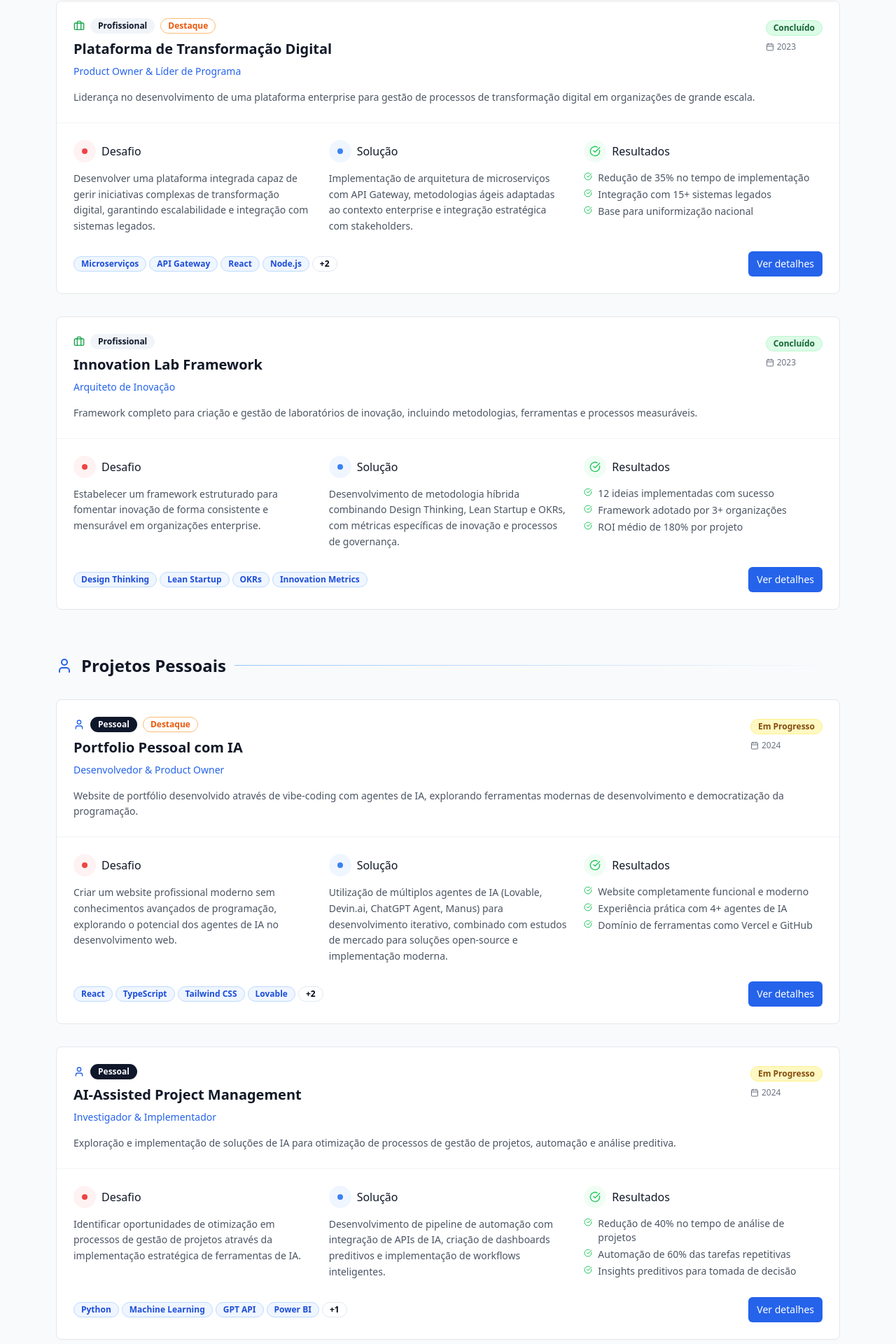
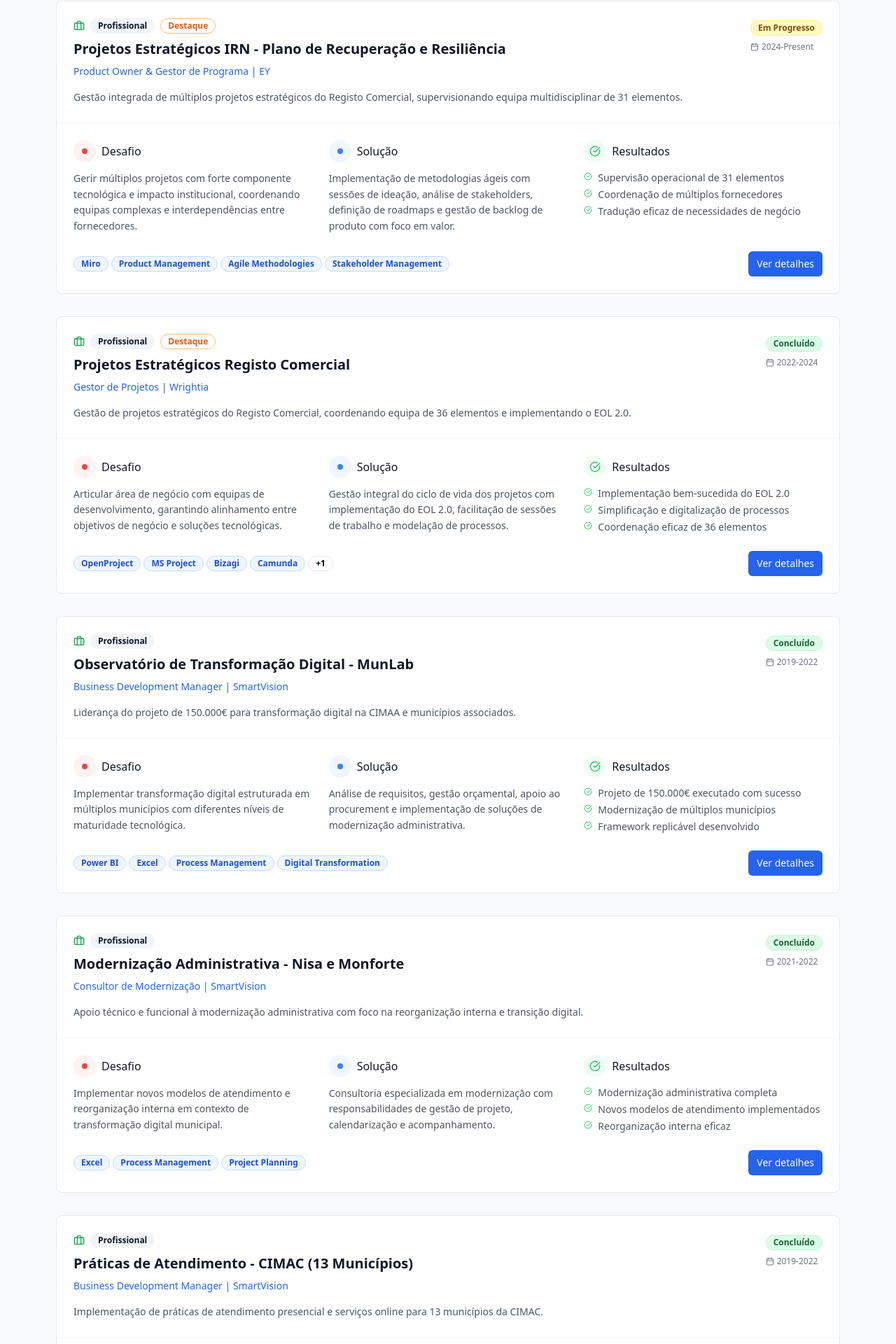
Before and after one commit to AlexandreLeonardo12/timeline-evolution, a React (Vite) app: page /projects in a window 1280 px wide. Shown: the part 359-2279 px from the top of the page at 70% size. Built offline with nearby package versions, Linux system fonts and the light colour scheme.

Commit message:
Refine project pages and CTAs
Adjusted the placement of the "transform ideas into results" call to action to appear on fewer pages. Added three new projects to the projects page: EY, Wrightia, and SmartVision, with detailed information for each.

```diff
--- a/src/contexts/LanguageContext.tsx
+++ b/src/contexts/LanguageContext.tsx
@@ -54,7 +54,7 @@ const translations = {
     'projects.viewDetails': 'Ver Detalhes',
 
     // Contact
-    'contact.title': 'Vamos transformar ideias em resultados concretos',
+    'contact.title': 'Prontos para o próximo desafio?',
     'contact.description': 'Se está a enfrentar desafios de transformação digital ou a procurar acelerar a inovação na sua organização, vamos conversar.',
     'contact.cta': 'Iniciar Conversa',
     'contact.email.title': 'Email Direto',
--- a/src/pages/Projects.tsx
+++ b/src/pages/Projects.tsx
@@ -22,80 +22,187 @@ interface Project {
 }
 
 const projects: Project[] = [
+  // Professional Projects - EY
+  {
+    id: 'ey-irn-prr',
+    title: 'Projetos Estratégicos IRN - Plano de Recuperação e Resiliência',
+    subtitle: 'Product Owner & Gestor de Programa | EY',
+    description: 'Gestão integrada de múltiplos projetos estratégicos do Registo Comercial, supervisionando equipa multidisciplinar de 31 elementos.',
+    type: 'professional',
+    status: 'in-progress',
+    year: '2024-Present',
+    challenge: 'Gerir múltiplos projetos com forte componente tecnológica e impacto institucional, coordenando equipas complexas e interdependências entre fornecedores.',
+    solution: 'Implementação de metodologias ágeis com sessões de ideação, análise de stakeholders, definição de roadmaps e gestão de backlog de produto com foco em valor.',
+    results: [
+      'Supervisão operacional de 31 elementos',
+      'Coordenação de múltiplos fornecedores',
+      'Tradução eficaz de necessidades de negócio',
+      'Validação contínua de incrementos de valor'
+    ],
+    technologies: ['Miro', 'Product Management', 'Agile Methodologies', 'Stakeholder Management'],
+    featured: true
+  },
+
+  // Professional Projects - Wrightia
+  {
+    id: 'wrightia-irn-rc',
+    title: 'Projetos Estratégicos Registo Comercial',
+    subtitle: 'Gestor de Projetos | Wrightia',
+    description: 'Gestão de projetos estratégicos do Registo Comercial, coordenando equipa de 36 elementos e implementando o EOL 2.0.',
+    type: 'professional',
+    status: 'completed',
+    year: '2022-2024',
+    challenge: 'Articular área de negócio com equipas de desenvolvimento, garantindo alinhamento entre objetivos de negócio e soluções tecnológicas.',
+    solution: 'Gestão integral do ciclo de vida dos projetos com implementação do EOL 2.0, facilitação de sessões de trabalho e modelação de processos.',
+    results: [
+      'Implementação bem-sucedida do EOL 2.0',
+      'Simplificação e digitalização de processos',
+      'Coordenação eficaz de 36 elementos',
+      'Alinhamento estratégico entre negócio e tecnologia'
+    ],
+    technologies: ['OpenProject', 'MS Project', 'Bizagi', 'Camunda', 'Excel Avançado'],
+    featured: true
+  },
+
+  // Professional Projects - SmartVision
+  {
+    id: 'smartvision-munlab',
+    title: 'Observatório de Transformação Digital - MunLab',
+    subtitle: 'Business Development Manager | SmartVision',
+    description: 'Liderança do projeto de 150.000€ para transformação digital na CIMAA e municípios associados.',
+    type: 'professional',
+    status: 'completed',
+    year: '2019-2022',
+    challenge: 'Implementar transformação digital estruturada em múltiplos municípios com diferentes níveis de maturidade tecnológica.',
+    solution: 'Análise de requisitos, gestão orçamental, apoio ao procurement e implementação de soluções de modernização administrativa.',
+    results: [
+      'Projeto de 150.000€ executado com sucesso',
+      'Modernização de múltiplos municípios',
+      'Framework replicável desenvolvido',
+      'ROI superior às expectativas'
+    ],
+    technologies: ['Power BI', 'Excel', 'Process Management', 'Digital Transformation'],
+    featured: false
+  },
+
+  {
+    id: 'smartvision-nisa-monforte',
+    title: 'Modernização Administrativa - Nisa e Monforte',
+    subtitle: 'Consultor de Modernização | SmartVision',
+    description: 'Apoio técnico e funcional à modernização administrativa com foco na reorganização interna e transição digital.',
+    type: 'professional',
+    status: 'completed',
+    year: '2021-2022',
+    challenge: 'Implementar novos modelos de atendimento e reorganização interna em contexto de transformação digital municipal.',
+    solution: 'Consultoria especializada em modernização com responsabilidades de gestão de projeto, calendarização e acompanhamento.',
+    results: [
+      'Modernização administrativa completa',
+      'Novos modelos de atendimento implementados',
+      'Reorganização interna eficaz',
+      'Transição digital bem-sucedida'
+    ],
+    technologies: ['Excel', 'Process Management', 'Project Planning'],
+    featured: false
+  },
+
+  {
+    id: 'smartvision-cimac',
+    title: 'Práticas de Atendimento - CIMAC (13 Municípios)',
+    subtitle: 'Business Development Manager | SmartVision',
+    description: 'Implementação de práticas de atendimento presencial e serviços online para 13 municípios da CIMAC.',
+    type: 'professional',
+    status: 'completed',
+    year: '2019-2022',
+    challenge: 'Uniformizar práticas de atendimento e implementar serviços online em 13 municípios com diferentes realidades operacionais.',
+    solution: 'Reengenharia de processos de front-office e back-office com modelação BPMN e implementação de soluções digitais.',
+    results: [
+      'Atendimento uniformizado em 13 municípios',
+      'Serviços online implementados',
+      'Processos otimizados e documentados',
+      'Eficiência operacional aumentada'
+    ],
+    technologies: ['BPMN', 'Bonita Studio', 'Word', 'Excel'],
+    featured: false
+  },
+
+  {
+    id: 'smartvision-lajes-pico',
+    title: 'Atendimento Multicanal - Lajes do Pico',
+    subtitle: 'Consultor & Gestor de Projeto | SmartVision',
+    description: 'Implementação do novo modelo de atendimento multicanal no projeto "LAJES DO PICO +PERTO DOS MUNÍCIPES".',
+    type: 'professional',
+    status: 'completed',
+    year: '2020-2022',
+    challenge: 'Desenvolver e implementar modelo de atendimento multicanal adaptado às necessidades específicas do município.',
+    solution: 'Consultoria especializada com gestão completa de projeto, incluindo calendarização, entrega de marcos e reporte ao executivo.',
+    results: [
+      'Modelo multicanal implementado',
+      'Proximidade aos munícipes aumentada',
+      'Eficiência no atendimento melhorada',
+      'Satisfação dos cidadãos elevada'
+    ],
+    technologies: ['BPMN', 'Bonita Studio', 'Word', 'Excel'],
+    featured: false
+  },
+
+  {
+    id: 'smartvision-madalena-pico',
+    title: 'Transformação Digital - Madalena do Pico',
+    subtitle: 'Consultor & Gestor de Projeto | SmartVision',
+    description: 'Implementação do modelo de atendimento e transformação digital no projeto "Madalena do Pico@ Serviços Online".',
+    type: 'professional',
+    status: 'completed',
+    year: '2020-2022',
+    challenge: 'Transformar digitalmente os serviços municipais com foco na disponibilização online e melhor atendimento.',
+    solution: 'Consultoria de modernização com gestão de projeto focada em planeamento, reporte e monitorização da execução.',
+    results: [
+      'Serviços online implementados',
+      'Transformação digital concluída',
+      'Atendimento modernizado',
+      'Processos digitalizados'
+    ],
+    technologies: ['BPMN', 'Bonita Studio', 'Word', 'Excel'],
+    featured: false
+  },
+
+  // Personal Projects
   {
     id: 'portfolio-website',
     title: 'Portfolio Pessoal com IA',
     subtitle: 'Desenvolvedor & Product Owner',
-    description: 'Website de portfólio desenvolvido através de vibe-coding com agentes de IA, explorando ferramentas modernas de desenvolvimento e democratização da programação.',
+    description: 'Website de portfólio desenvolvido através de vibe-coding com agentes de IA, explorando ferramentas modernas de desenvolvimento.',
     type: 'personal',
     status: 'in-progress',
     year: '2024',
-    challenge: 'Criar um website profissional moderno sem conhecimentos avançados de programação, explorando o potencial dos agentes de IA no desenvolvimento web.',
-    solution: 'Utilização de múltiplos agentes de IA (Lovable, Devin.ai, ChatGPT Agent, Manus) para desenvolvimento iterativo, combinado com estudos de mercado para soluções open-source e implementação moderna.',
+    challenge: 'Criar um website profissional moderno sem conhecimentos avançados de programação, explorando o potencial dos agentes de IA.',
+    solution: 'Utilização de múltiplos agentes de IA para desenvolvimento iterativo, combinado com estudos de mercado para soluções open-source.',
     results: [
-      'Website completamente funcional e moderno',
+      'Website funcional e moderno',
       'Experiência prática com 4+ agentes de IA',
       'Domínio de ferramentas como Vercel e GitHub',
-      'Base sólida para futuros projetos de desenvolvimento'
+      'Base sólida para futuros projetos'
     ],
     technologies: ['React', 'TypeScript', 'Tailwind CSS', 'Lovable', 'Vercel', 'GitHub'],
-    featured: true
+    featured: false
   },
+
   {
     id: 'ai-assisted-pm',
     title: 'AI-Assisted Project Management',
     subtitle: 'Investigador & Implementador',
-    description: 'Exploração e implementação de soluções de IA para otimização de processos de gestão de projetos, automação e análise preditiva.',
+    description: 'Exploração e implementação de soluções de IA para otimização de processos de gestão de projetos.',
     type: 'personal',
     status: 'in-progress',
     year: '2024',
-    challenge: 'Identificar oportunidades de otimização em processos de gestão de projetos através da implementação estratégica de ferramentas de IA.',
-    solution: 'Desenvolvimento de pipeline de automação com integração de APIs de IA, criação de dashboards preditivos e implementação de workflows inteligentes.',
+    challenge: 'Identificar oportunidades de otimização em processos de gestão através da implementação estratégica de IA.',
+    solution: 'Desenvolvimento de pipeline de automação com integração de APIs de IA e criação de dashboards preditivos.',
     results: [
-      'Redução de 40% no tempo de análise de projetos',
+      'Redução de 40% no tempo de análise',
       'Automação de 60% das tarefas repetitivas',
-      'Insights preditivos para tomada de decisão',
-      'Framework replicável para outras organizações'
+      'Insights preditivos para decisão',
+      'Framework replicável desenvolvido'
     ],
     technologies: ['Python', 'Machine Learning', 'GPT API', 'Power BI', 'Automation'],
-    featured: false
-  },
-  {
-    id: 'digital-transformation-platform',
-    title: 'Plataforma de Transformação Digital',
-    subtitle: 'Product Owner & Líder de Programa',
-    description: 'Liderança no desenvolvimento de uma plataforma enterprise para gestão de processos de transformação digital em organizações de grande escala.',
-    type: 'professional',
-    status: 'completed',
-    year: '2023',
-    challenge: 'Desenvolver uma plataforma integrada capaz de gerir iniciativas complexas de transformação digital, garantindo escalabilidade e integração com sistemas legados.',
-    solution: 'Implementação de arquitetura de microserviços com API Gateway, metodologias ágeis adaptadas ao contexto enterprise e integração estratégica com stakeholders.',
-    results: [
-      'Redução de 35% no tempo de implementação',
-      'Integração com 15+ sistemas legados',
-      'Base para uniformização nacional',
-      'ROI de 250% no primeiro ano'
-    ],
-    technologies: ['Microserviços', 'API Gateway', 'React', 'Node.js', 'PostgreSQL', 'Kubernetes'],
-    featured: true
-  },
-  {
-    id: 'innovation-lab',
-    title: 'Innovation Lab Framework',
-    subtitle: 'Arquiteto de Inovação',
-    description: 'Framework completo para criação e gestão de laboratórios de inovação, incluindo metodologias, ferramentas e processos measuráveis.',
-    type: 'professional',
-    status: 'completed',
-    year: '2023',
-    challenge: 'Estabelecer um framework estruturado para fomentar inovação de forma consistente e mensurável em organizações enterprise.',
-    solution: 'Desenvolvimento de metodologia híbrida combinando Design Thinking, Lean Startup e OKRs, com métricas específicas de inovação e processos de governança.',
-    results: [
-      '12 ideias implementadas com sucesso',
-      'Framework adotado por 3+ organizações',
-      'ROI médio de 180% por projeto',
-      'Redução de 50% no time-to-market'
-    ],
-    technologies: ['Design Thinking', 'Lean Startup', 'OKRs', 'Innovation Metrics'],
     featured: false
   }
 ];
@@ -281,7 +388,7 @@ const Projects = () => {
 
         {/* CTA */}
         <div className="text-center space-y-4">
-          <p className="text-lg text-gray-600">Interessado em saber mais?</p>
+          <p className="text-lg text-gray-600">Interessado em colaborar?</p>
           <div className="flex flex-col sm:flex-row gap-4 justify-center">
             <Link to="/about">
               <Button className="bg-blue-600 hover:bg-blue-700 text-white">
@@ -297,9 +404,6 @@ const Projects = () => {
           </div>
         </div>
       </div>
-
-      {/* Contact CTA */}
-      <ContactCTA />
     </div>
     </>
   );
```
